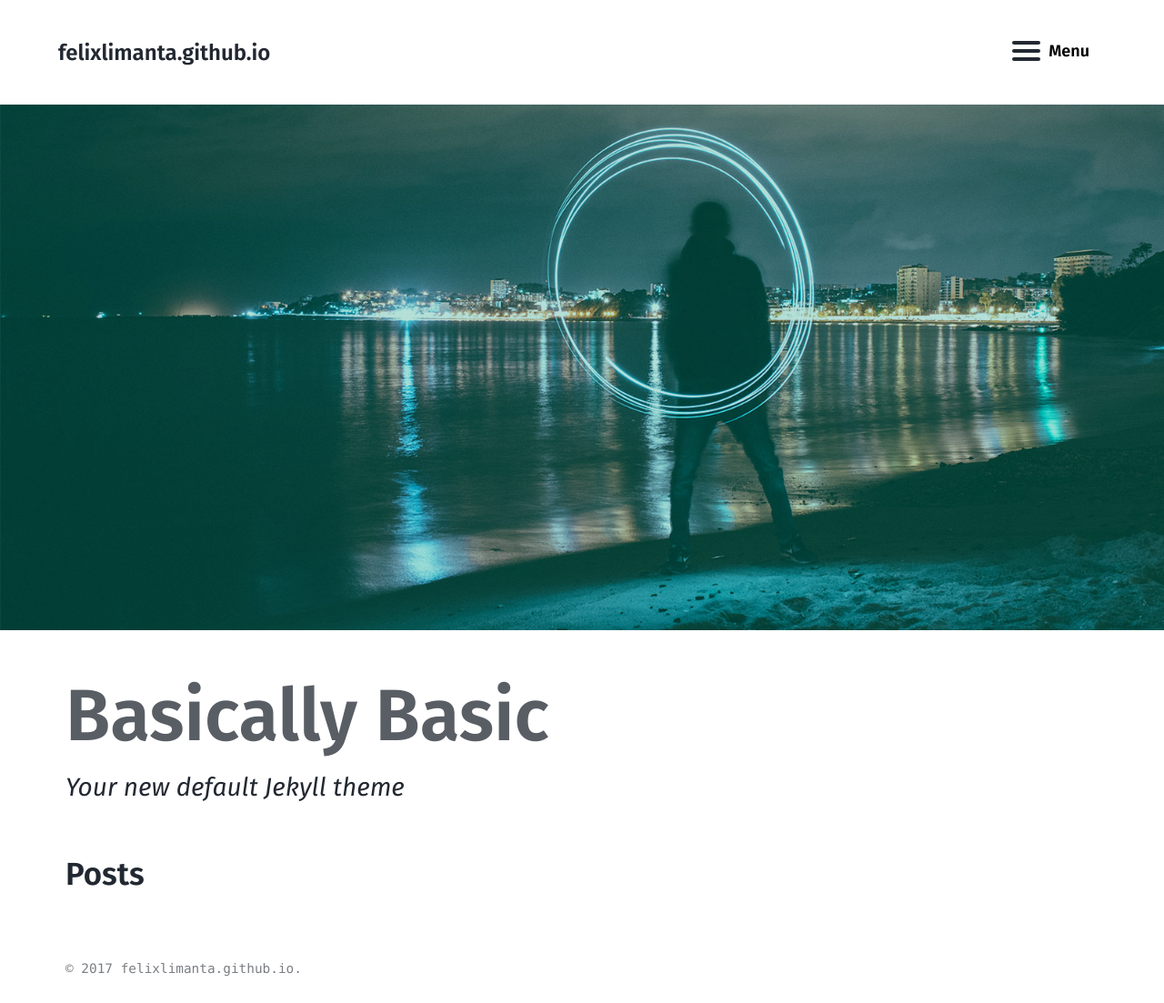
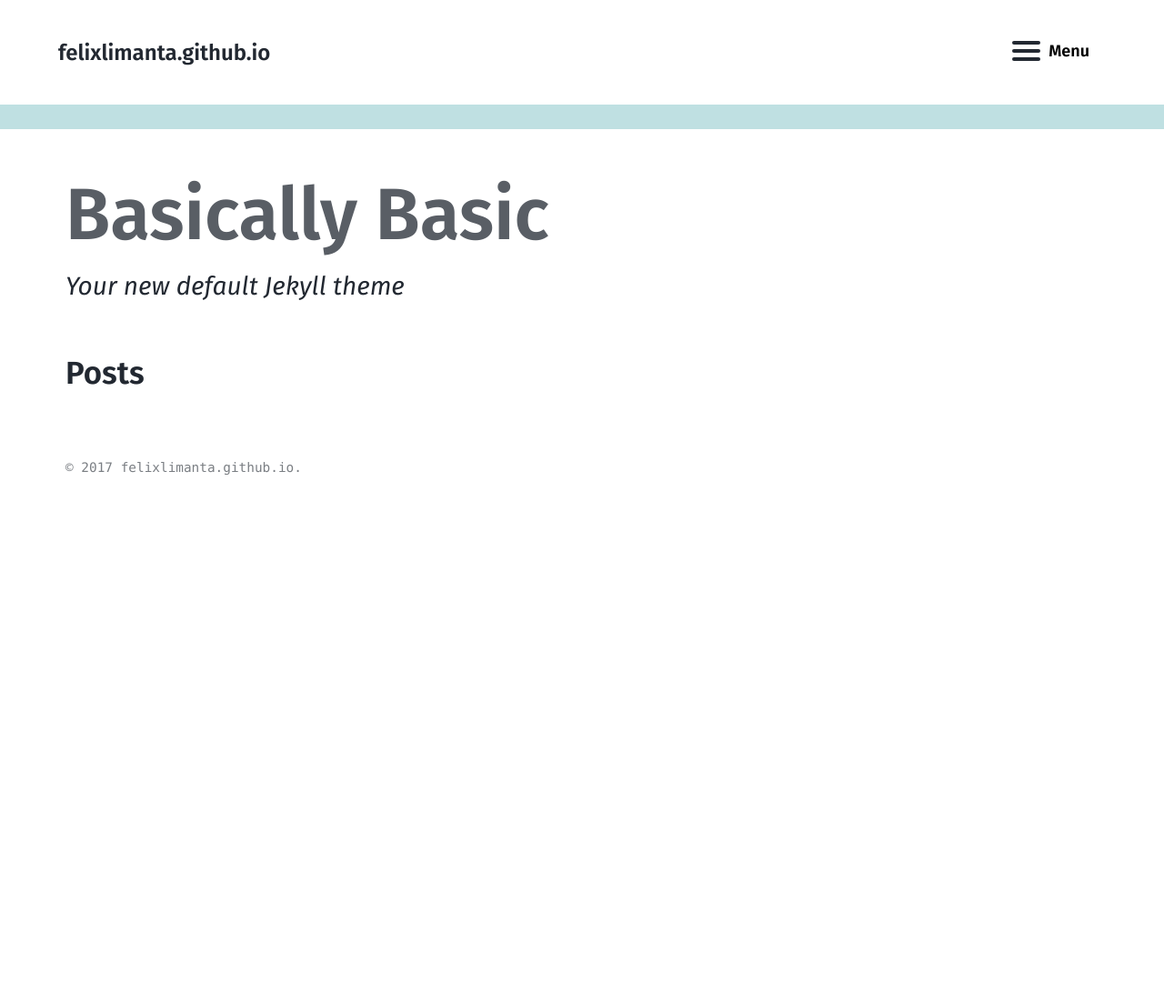
Before and after one commit to felixlimanta/felixlimanta.github.io, a Jekyll site: the page built from index.html, in a window 1280 px wide and 1103 px high. Shown: the whole window at 91% size. Built offline with Jekyll 4.4.1, drawn with Linux system fonts in a browser that asks for light colours.

Commit message:
Cover Image Attempt 2

```diff
--- a/index.html
+++ b/index.html
@@ -3,5 +3,5 @@
 paginate: true
 alt_title: "Basically Basic"
 sub_title: "Your new default Jekyll theme"
-image: /assets/images/amine-ounnas-180287.jpg
+image: /assets/images/_default_cover.jpg
 ---
```
Also changed, not shown: assets/images/_default_cover.jpg (added).
